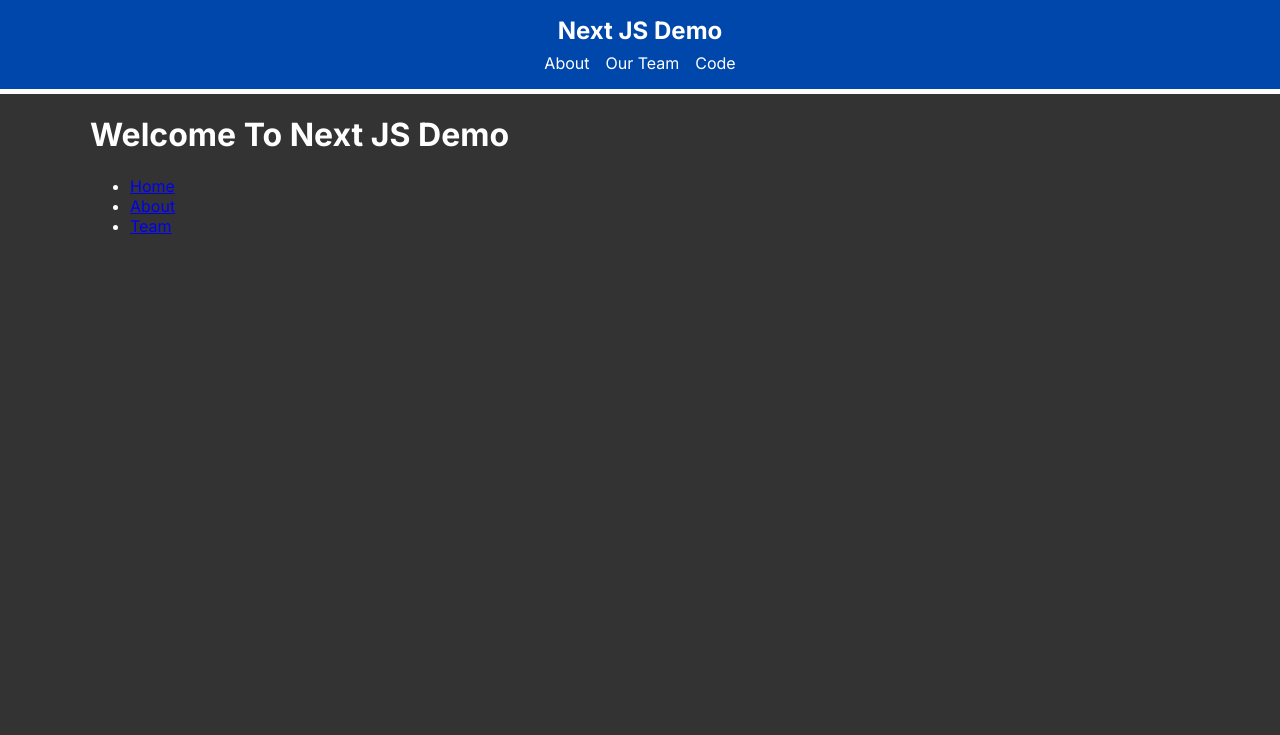
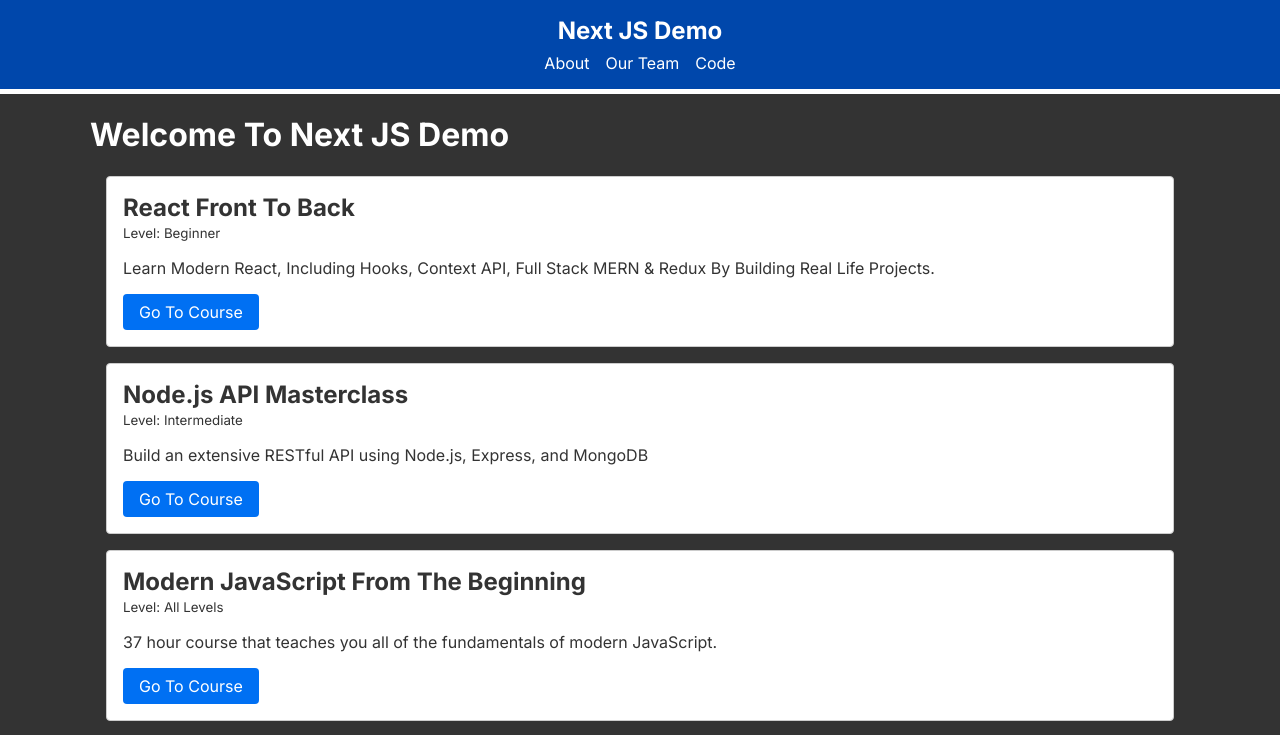
Before and after one commit to Emp923/nextjs-demo, a Next.js app: page / in a window 1280 px wide. Shown: the top 735 px of the page. Built offline with nearby package versions, Linux system fonts and the light colour scheme.

Commit message:
search courses api

```diff
--- /dev/null
+++ b/app/api/courses/search/route.js
@@ -0,0 +1,11 @@
+import { NextResponse } from 'next/server';
+import courses from '../data.json';
+
+export async function GET(request) {
+  const { searchParams } = new URL(request.url);
+  const query = searchParams.get('query');
+  const filteredCourses = courses.filter((course) => {
+    return course.title.toLowerCase().includes(query.toLowerCase());
+  });
+  return NextResponse.json(filteredCourses);
+}
--- a/app/components/Courses.jsx
+++ b/app/components/Courses.jsx
@@ -1,7 +1,7 @@
 import Link from 'next/link';
 
 async function fetchCourses() {
-  const response = await fetch('https://localhost:3000/api/courses');
+  const response = await fetch('http://localhost:3000/api/courses');
   const courses = await response.json();
   return courses;
 }
--- a/app/page.jsx
+++ b/app/page.jsx
@@ -1,21 +1,11 @@
-import Link from "next/link";
+import Courses from './components/Courses';
 
 const HomePage = () => {
   return (
-    <div>
+    <>
       <h1>Welcome To Next JS Demo</h1>
-      <ul>
-        <li>
-          <Link href='/'>Home</Link>
-        </li>
-        <li>
-          <Link href='/about'>About</Link>
-        </li>
-        <li>
-          <Link href='/about/team'>Team</Link>
-        </li>
-      </ul>
-    </div>
+      <Courses />
+    </>
   );
 };
 
```
